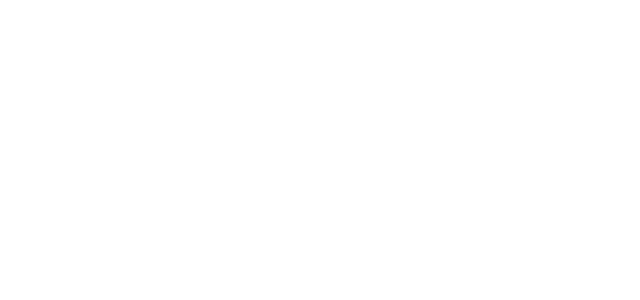
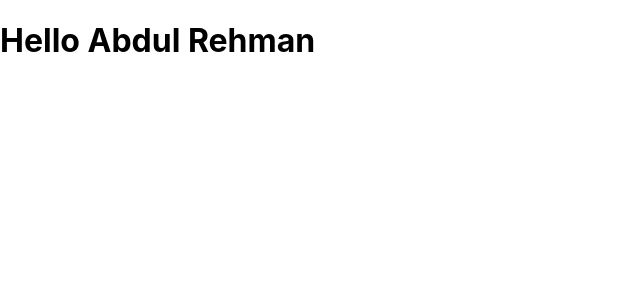
Before and after one commit to abdulrehman1363/react-demo-app, a React (Create React App) app: page / in a window 1280 px wide. Shown: the top 300 px of the page, without its empty margins (0-640 px from the left). Built offline with nearby package versions, Linux system fonts and the light colour scheme.

Commit message:
passed props from parent to child component

```diff
--- a/src/App.js
+++ b/src/App.js
@@ -1,9 +1,10 @@
 import './App.css';
+import Child from './chlid';
 
 function App() {
   return (
     <div>
-
+        <Child name='Abdul Rehman'/>
     </div>
   );
 }
--- /dev/null
+++ b/src/chlid.js
@@ -0,0 +1,12 @@
+import React from 'react';
+import ReactDOM from 'react-dom';
+
+function Child(props){
+    return(
+        <div>
+            <h1> Hello {props.name} </h1>
+        </div>
+    );
+}
+
+export default Child;
```
Also changed, not shown: 1 other file (tests, documents, lock files or other folders).
